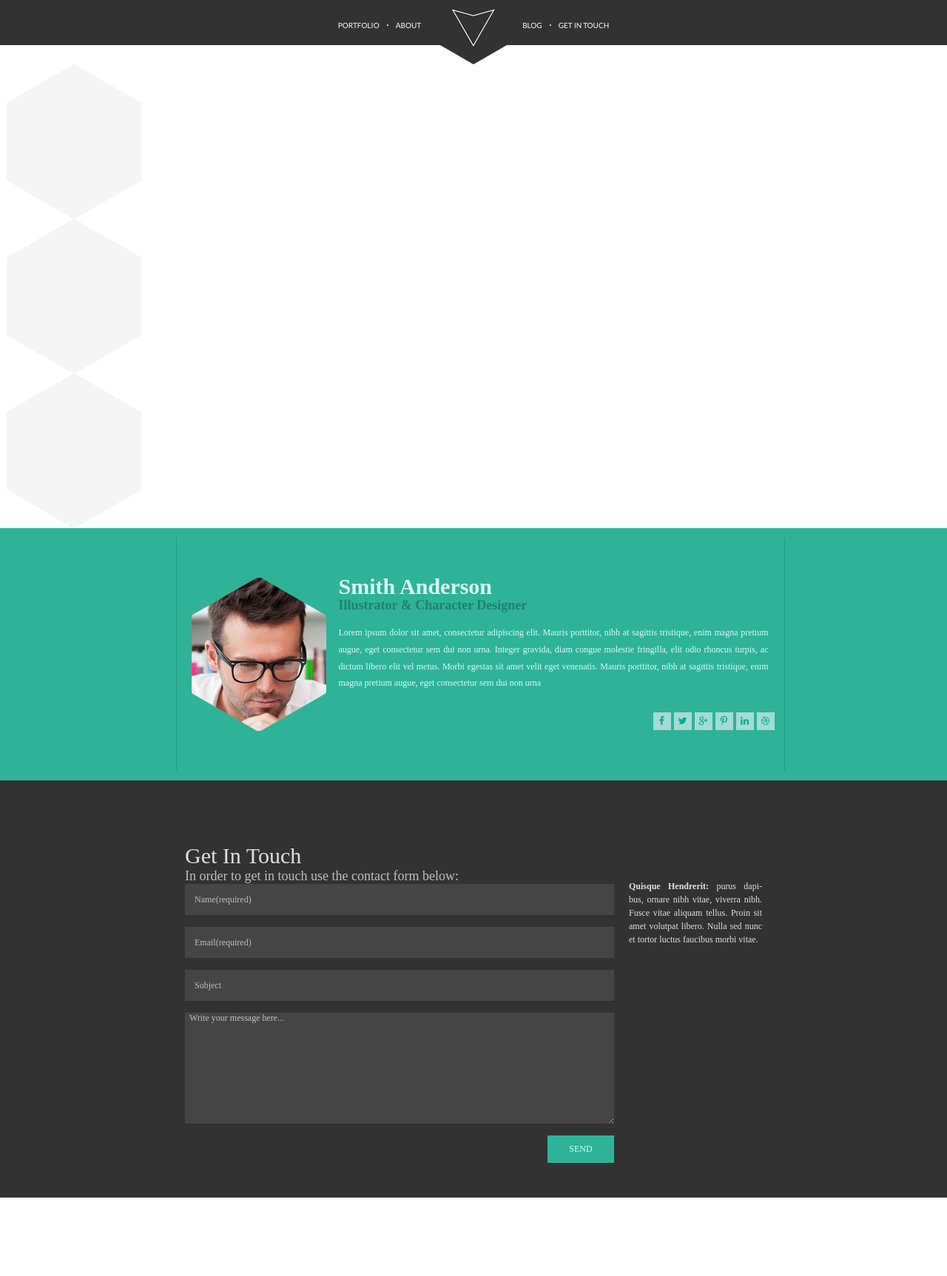
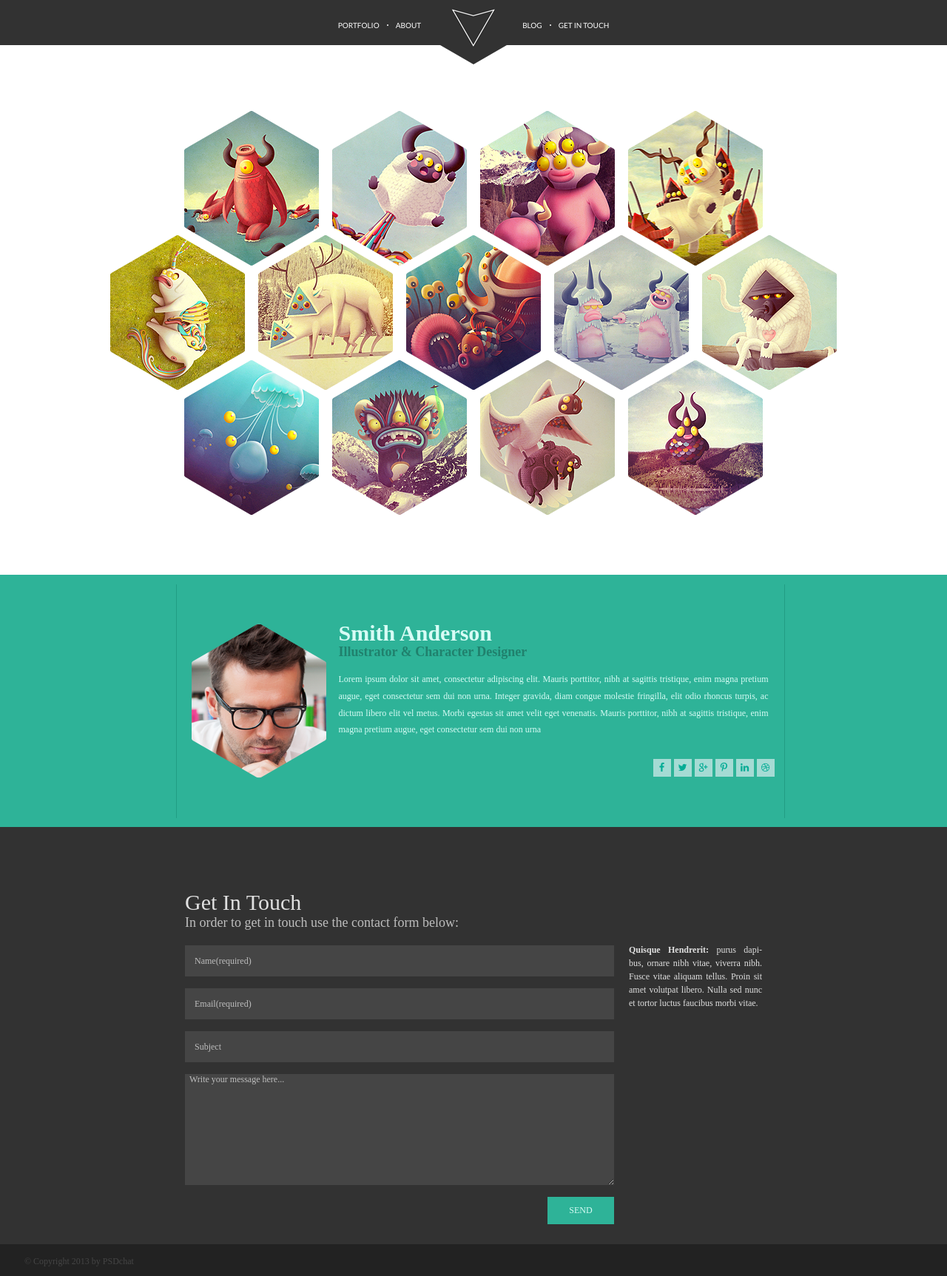
Before and after one commit to greatorangejuice/hexal, a plain HTML site: page index.html in a window 1280 px wide. Shown: the top 1725 px of the page at 74% size. Before the commit the page ends 1619 px from the top, so only its background shows below. Drawn offline with Linux system fonts and the light colour scheme.

Commit message:
add hexagons

```diff
--- a/index.html
+++ b/index.html
@@ -37,22 +37,90 @@
         <section class="hexagon-container">
 
             <div class="first-line_container">
+                <!-- <div class="sideline top-left"></div> -->
                 <div class="hexagon">
                     <div class="hex-layer-1">
-                        <div class="hex-layer-2"></div>
+                        <div class="hex-layer-2 picture_one"></div>
                     </div>
                 </div>
 
                 <div class="hexagon">
                     <div class="hex-layer-1">
-                        <div class="hex-layer-2"></div>
+                        <div class="hex-layer-2 picture_two"></div>
                     </div>
                 </div>
 
                 <div class="hexagon">
                     <div class="hex-layer-1">
-                        <div class="hex-layer-2"></div>
+                        <div class="hex-layer-2 picture_three"></div>
                     </div>
+                </div>
+
+                <div class="hexagon">
+                    <div class="hex-layer-1">
+                        <div class="hex-layer-2 picture_four"></div>
+                    </div>
+                </div>
+                <!-- <div class="sideline top-right"></div> -->
+            </div>
+
+            <div class="second-line_container">
+
+                <div class="hexagon">
+                    <div class="hex-layer-1">
+                        <div class="hex-layer-2 picture_five"></div>
+                    </div>
+                </div>
+
+                <div class="hexagon">
+                    <div class="hex-layer-1">
+                        <div class="hex-layer-2 picture_six"></div>
+                    </div>
+                </div>
+
+                <div class="hexagon">
+                    <div class="hex-layer-1">
+                        <div class="hex-layer-2 picture_seven"></div>
+                    </div>
+                </div>
+
+                <div class="hexagon">
+                    <div class="hex-layer-1">
+                        <div class="hex-layer-2 picture_eight"></div>
+                    </div>
+                </div>
+
+                <div class="hexagon">
+                    <div class="hex-layer-1">
+                        <div class="hex-layer-2 picture_nine"></div>
+                    </div>
+                </div>
+
+            </div>
+
+            <div class="third-line_container">
+
+                    <div class="hexagon">
+                        <div class="hex-layer-1">
+                            <div class="hex-layer-2 picture_ten"></div>
+                        </div>
+                    </div>
+
+                    <div class="hexagon">
+                        <div class="hex-layer-1">
+                            <div class="hex-layer-2 picture_eleven"></div>
+                        </div>
+                    </div>
+
+                    <div class="hexagon">
+                        <div class="hex-layer-1">
+                            <div class="hex-layer-2 picture_twelve"></div>
+                        </div>
+                    </div>
+
+                    <div class="hexagon">
+                        <div class="hex-layer-1">
+                            <div class="hex-layer-2 picture_thirteen"></div>
                         </div>
                     </div>
 
@@ -117,7 +185,10 @@
             </div>
         </div>
 
-        <!-- © Copyright 2013 by PSDchat -->
+        <div class="copyring">
+            <span>© Copyright 2013 by PSDchat</span>
+        </div>
+
 
     </footer>
 </body>
--- a/style.css
+++ b/style.css
@@ -21,7 +21,9 @@ li {
 }
 
 
-header {}
+header {
+    margin-bottom: 63px;
+}
 
 nav {
     background: #323232;
@@ -143,6 +145,7 @@ footer {
     box-sizing: border-box;
     background: #323232;
     display: flex;
+    flex-direction: column;
 }
 
 form {
@@ -184,6 +187,7 @@ form textarea::placeholder {
 .form-title_second {
     color: rgba(190, 190, 190, 255);
     font-size: 18px;
+    margin-bottom: 20px;
 
 }
 
@@ -217,13 +221,35 @@ form textarea::placeholder {
     padding-left: 20px;
     padding-top: 134px;
     padding-right: 120px;
+    position: relative;
+    top: 23px;
     text-align: justify;
+}
+
+.copyring {
+    height: 43px;
+    color: #454545;
+    background: #222222;
+    display: flex;
+
+}
+.copyring span {
+    font-size: 9pt;
+    font-family: ' Lato-Regular', 'MyriadPro-Regular';
+    margin-left: 33px;
+    margin-top: 16px;
 }
 
 
 
 
 /* HEXAGONS */
+
+.hexagon-container {
+    width: 1020px;
+    margin: 0 auto;
+}
+
 .hexagon {
     width: 182px;
     height: 209px;
@@ -252,10 +278,101 @@ form textarea::placeholder {
     transform: rotate(-60deg);
     overflow: hidden;
     visibility: visible;
-    background-image: url();
+
     background-repeat: no-repeat;
     background-position: 50%;
 }
+
+.sideline {
+    width: 1px;
+    height: 104px;
+    background: #e4e9eb;
+    position: relative;
+
+}
+
+.top-left {
+    margin-right: 19px;
+    top: 53px;
+}
+
+.top-right{
+    margin-left: 19px;
+    top: 53px;
+}
+/* ---------------------------------------------------- */
+.picture_one {
+    background-image: url(/assets/1.png);
+}
+
+.picture_two {
+    background-image: url(/assets/2.png);
+}
+
+.picture_three {
+    background-image: url(/assets/3.png);
+}
+
+.picture_four {
+    background-image: url(/assets/4.png);
+}
+
+.first-line_container {
+    display: flex;
+    justify-content: center;
+}
+/* ---------------------------------------------------- */
+.picture_five {
+    background-image: url(/assets/5.png);
+}
+
+.picture_six {
+    background-image: url(/assets/6.png);
+}
+
+.picture_seven {
+    background-image: url(/assets/7.png);
+}
+
+.picture_eight {
+    background-image: url(/assets/8.png);
+}
+
+.picture_nine {
+    background-image: url(/assets/9.png);
+}
+
+.second-line_container {
+    position: relative;
+    display: flex;
+    justify-content: center;
+    top: -41px;
+}
+/* ---------------------------------------------------- */
+
+.picture_ten {
+    background-image: url(/assets/10.png);
+}
+
+.picture_eleven {
+    background-image: url(/assets/11.png);
+}
+
+.picture_twelve {
+    background-image: url(/assets/12.png);
+}
+
+.picture_thirteen {
+    background-image: url(/assets/13.png);
+}
+
+.third-line_container {
+    position: relative;
+    display: flex;
+    justify-content: center;
+    top: -81px;
+}
+
 
 .smith-layer {
     width: 100%;
```
Also changed, not shown: assets/1.png (added), assets/10.png (added), assets/11.png (added), assets/12.png (added), assets/13.png (added), assets/2.png (added), assets/3.png (added), assets/4.png (added), assets/5.png (added), assets/6.png (added), assets/7.png (added), assets/8.png (added), assets/9.png (added), assets/Layer 42@1X.png (added). Lines whose indentation alone changed are shown as unchanged.
